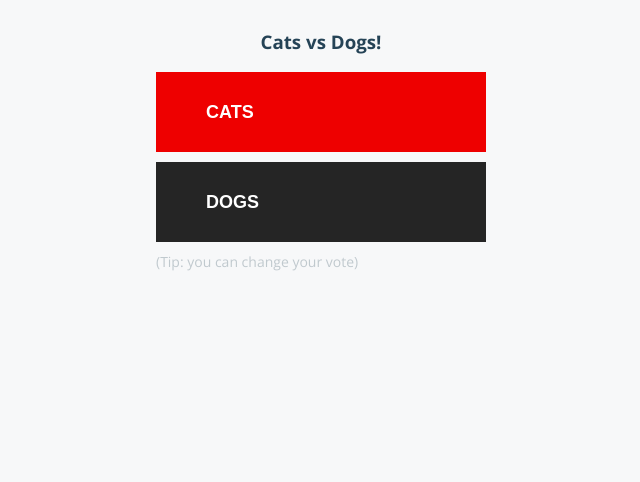
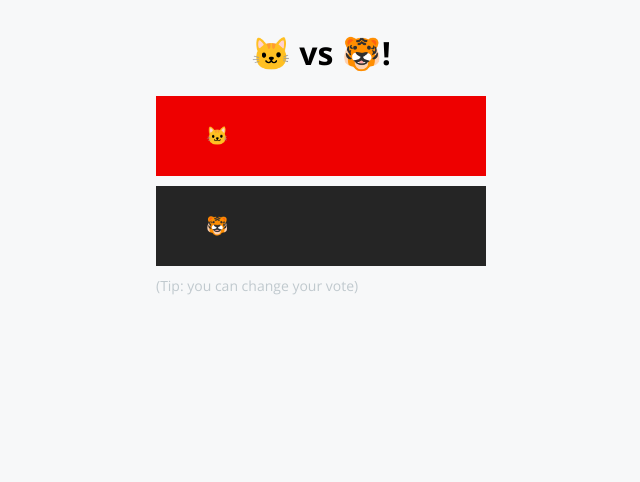
Before and after one commit to openshift-pipelines/vote-ui, a Flask app: page / in a window 1280 px wide. Shown: the top 482 px of the page, without its empty margins (319-959 px from the left). Run offline with Flask 2, Linux system fonts and the light colour scheme; some libraries are stand-ins or nearby versions.

Commit message:
vote: change options
Signed-off-by: Vincent Demeester <vincent@sbr.pm>

```diff
--- a/vote/result/views/index.html
+++ b/vote/result/views/index.html
@@ -2,7 +2,7 @@
 <html ng-app="catsvsdogs">
   <head>
     <meta charset="utf-8">
-    <title>Cats vs Dogs -- Result</title>
+    <title>🐱 vs 🐯 -- Result</title>
     <base href="/index.html">
     <meta name = "viewport" content = "width=device-width, initial-scale = 1.0">
     <meta name="keywords" content="docker-compose, docker, stack">
@@ -20,12 +20,12 @@
       <div id="content-container-center">
         <div id="choice">
           <div class="choice cats">
-            <div class="label">Cats</div>
+            <div class="label">🐱</div>
             <div class="stat">{{aPercent | number:1}}%</div>
           </div>
           <div class="divider"></div>
           <div class="choice dogs">
-            <div class="label">Dogs</div>
+            <div class="label">🐯</div>
             <div class="stat">{{bPercent | number:1}}%</div>
           </div>
         </div>
--- a/vote/vote/app.py
+++ b/vote/vote/app.py
@@ -1,4 +1,5 @@
 #!/usr/bin/env python
+# -*- coding: utf-8 -*-
 from flask import Flask, render_template, request, make_response, g
 from redis import Redis
 import os
@@ -6,8 +7,8 @@ import socket
 import random
 import json
 
-option_a = os.getenv('OPTION_A', "Cats")
-option_b = os.getenv('OPTION_B', "Dogs")
+option_a = os.getenv('OPTION_A', u"🐱")
+option_b = os.getenv('OPTION_B', u"🐯")
 hostname = socket.gethostname()
 
 app = Flask(__name__)
--- a/vote/vote/templates/index.html
+++ b/vote/vote/templates/index.html
@@ -13,7 +13,7 @@
   <body>
     <div id="content-container">
       <div id="content-container-center">
-        <h3>{{option_a}} vs {{option_b}}!</h3>
+        <h1>{{option_a}} vs {{option_b}}!</h1>
         <form id="choice" name='form' method="POST" action="/">
           <button id="a" type="submit" name="vote" class="a" value="a">{{option_a}}</button>
           <button id="b" type="submit" name="vote" class="b" value="b">{{option_b}}</button>
```
Also changed, not shown: 1 other file.
